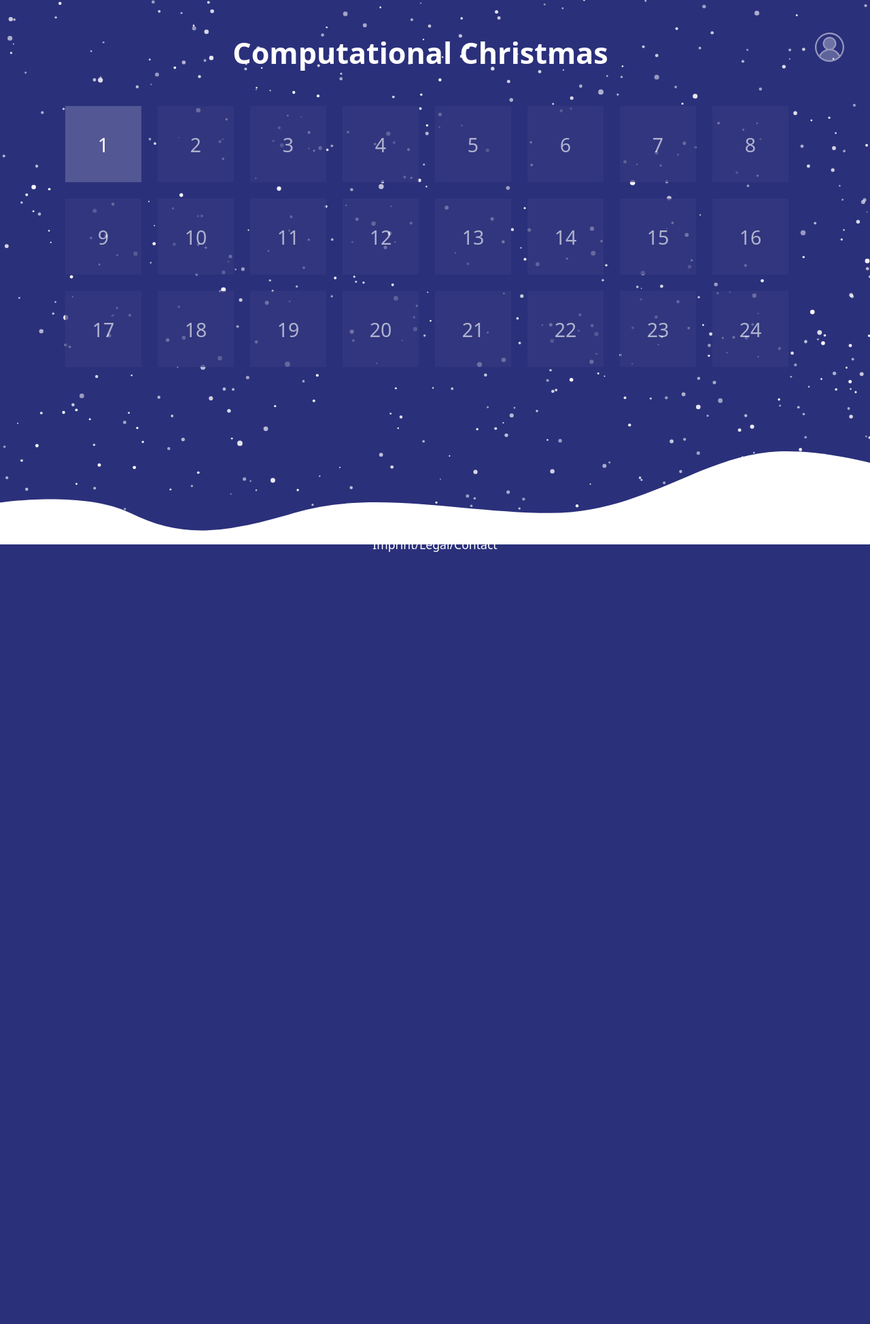
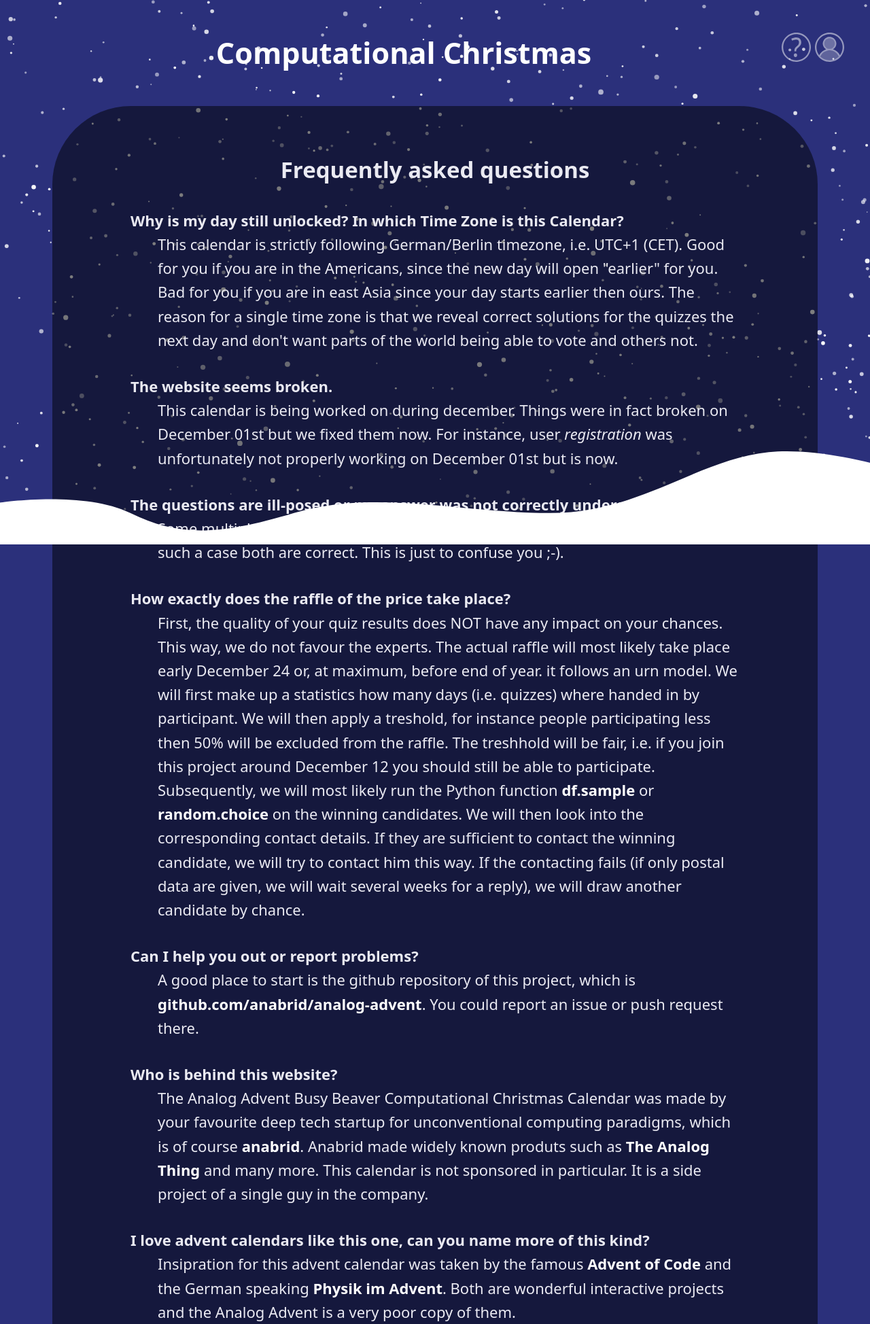
Before and after one commit to anabrid/analog-advent, a PHP site: page /?faq in a window 1280 px wide. Shown: the top 1948 px of the page at 68% size. Before the commit the page ends 812 px from the top, so only its background shows below. Run offline with PHP 8.4, Linux system fonts and the light colour scheme; some web fonts are replaced.

Commit message:
Adding a FAQ

```diff
--- a/website/anachrist.css
+++ b/website/anachrist.css
@@ -74,21 +74,20 @@ header h1, header a {
     line-height: 140%;
 }
 
-header a.user {
-    display: block;
+header nav {
     float: right;
 }
 
-header a.user:link, header a.user:visited {
+header nav a:link, header nav a:visited {
     opacity: .5;
     transition: opacity 400ms ease-in-out;
 }
 
-header a.user:hover, header a.user:focus {
+header nav a:hover, header nav a:focus {
     opacity: 1;
 }
 
-header a.user img {
+header nav a img {
     height: 1.4em;
     width: 1.4em;
 }
@@ -202,3 +201,12 @@ textarea.block {
   border-radius: .8em;
   background-color: rgba(0,0,0, .7);
 }
+
+
+dl dt {
+   font-weight: bold;
+}
+
+dl dd {
+   margin-bottom: 1.5em;
+}
--- /dev/null
+++ b/website/faq.php
@@ -0,0 +1,94 @@
+<section class="day">
+    <h2>Frequently asked questions</h2>
+
+    <dl>
+
+    <dt>Why is my day still unlocked? In which Time Zone is this Calendar?</dt>
+    <dd>This calendar is strictly following German/Berlin timezone, i.e. UTC+1 (CET).
+        Good for you if you are in the Americans, since the new day will open "earlier"
+        for you. Bad for you if you are in east Asia since your day starts earlier then
+        ours. The reason for a single time zone is that we reveal correct solutions for
+        the quizzes the next day and don't want parts of the world being able to vote
+        and others not.
+
+    <dt>The website seems broken.</dt>
+    <dd>This calendar is being worked on during december. Things were in fact broken on
+        December 01st but we fixed them now. For instance, user <em>registration</em> was
+        unfortunately not properly working on December 01st but is now.
+
+    <dt>The questions are ill-posed or my answer was not correctly understood.
+    <dd>Some multiple choice questions have no single answer but this is not bad, since in such
+        a case both are correct. This is just to confuse you ;-).
+
+    <dt>How exactly does the raffle of the price take place?
+    <dd>First, the quality of your quiz results does NOT have any impact on your chances.
+        This way, we do not favour the experts.
+        The actual raffle will most likely take place early December 24 or, at maximum,
+        before end of year. it follows an urn model.
+        We will first make up a statistics how many
+        days (i.e. quizzes) where handed in by participant. We will then apply a treshold,
+        for instance people participating less then 50% will be excluded from the raffle. The
+        treshhold will be fair, i.e. if you join this project around December 12 you should still
+        be able to participate.
+        Subsequently, we will most likely run the Python function
+        <a href="https://pandas.pydata.org/pandas-docs/stable/reference/api/pandas.DataFrame.sample.html">df.sample</a>
+        or <a href="https://docs.python.org/3/library/random.html#random.choice">random.choice</a>
+        on the winning candidates. We will then look into the corresponding contact details. If
+        they are sufficient to contact the winning candidate, we will try to contact him this
+        way. If the contacting fails (if only postal data are given, we will wait several weeks
+        for a reply), we will draw another candidate by chance.
+
+
+    <dt>Can I help you out or report problems?</dt>
+    <dd>A good place to start is the github repository of this project, which is
+        <a href="https://github.com/anabrid/analog-advent/">github.com/anabrid/analog-advent</a>.
+        You could report an issue or push request there.
+
+    <dt>Who is behind this website?</dt>
+    <dd>The Analog Advent Busy Beaver Computational Christmas Calendar was made by
+        your favourite deep tech startup for unconventional computing paradigms, which is
+        of course <a href="https://anabrid.com">anabrid</a>. Anabrid made widely known produts
+        such as <a href="https://the-analog-thing.org/">The Analog Thing</a> and many more.
+        This calendar is not sponsored in particular. It is a side project of a single guy
+        in the company.
+
+    <dt>I love advent calendars like this one, can you name more of this kind?</dt>
+    <dd>Insipration for this advent calendar was taken by the famous
+        <a href="https://adventofcode.com/">Advent of Code</a> and the German speaking
+        <a href="https://www.physik-im-advent.de/">Physik im Advent</a>. Both are wonderful
+        interactive projects and the Analog Advent is a very poor copy of them.
+
+    <dt>Technically, this website is poorly written</dt>
+    <dd><a href="https://github.com/anabrid/analog-advent/blob/master/README.md#design-choices-and-improvements-neccessary">I know</a>
+        and I am happy for your constructive improvement. Frankly, the technical realization of
+        this side project was knocked together within a few hours. I hope the content makes you
+        overlook the technical shortcomings.
+
+    <dt>How can I contact you?</dt>
+    <dd>Best is to write a mail to <a href="mailto:hello@anabrid.com">hello@anabrid.com</a>
+
+    <dt>What about privacy, what do you do with all the data</dt>
+    <dd>Nothing. The website code is open source and this page intentionally does not collect
+        user data as with a regular registration (seperate forms for nickname and pasword,
+                                                  saluation, prename, lastname, address, etc).
+        The idea is that you remain anonymous unless you want to participate in the raffle.
+        Of course we can send you an except of the data saved on our server once you name us
+        your token. As you can read off the source code, this will be basically us running
+        the command <tt>grep YourToken user_data/*.csv</tt>.
+        Hint: We do not have leaderboards or similar. Your data will never be shared with others
+        unless you aggree.
+
+    <dt>Gosh, is this shit produced by ChatGPT?</dt>
+    <dd>The ideas for this website and its implementation comes straight from the sick brain of a human being.
+        Howveer, time is short and LLMs are cheap. Therefore ChatGPT was a good help in the
+        design of the texts. I feel sorry for that. In particular I feel bad for all illustrations
+        which clearly have the same origin. As always, (software) engineers do not make good
+        illustrators. I also have mixed feelings for the font.
+        However, I do not feel sorry about the silly snow effect. I liked the way
+        the web looked in the 1990s and we should make more of this nonsense.
+
+    </dl>
+
+    <p>&nbsp;</p>
+
+</section>
--- a/website/index.php
+++ b/website/index.php
@@ -45,7 +45,10 @@ $day = isset($_GET['day']) ? $_GET['day'] : 0;
 <body>
 
 <header>
-    <a href="?user" class="user" title="Login and Manage user"><img src="style/user.svg"></a>
+    <nav>
+        <a href="?faq" class="faq" title="Frequently asked questions"><img src="style/faq.svg"></a>
+        <a href="?user" class="user" title="Login and Manage user"><img src="style/user.svg"></a>
+    </nav>
     <h1><a href="?">Computational Christmas</a></h1>
     <!-- today=<?=$today;?> -->
 </header>
@@ -54,6 +57,8 @@ $day = isset($_GET['day']) ? $_GET['day'] : 0;
 <?php
 if(isset($_GET['user'])) {
     print_user_managament_section();
+} if(isset($_GET['faq'])) {
+    include 'faq.php';
 } else if(!$day) {
     echo '<section class="days"><ul>';
     for($day = 1; $day <= 24; $day++) {
```
Also changed, not shown: website/style/faq.svg (added).
